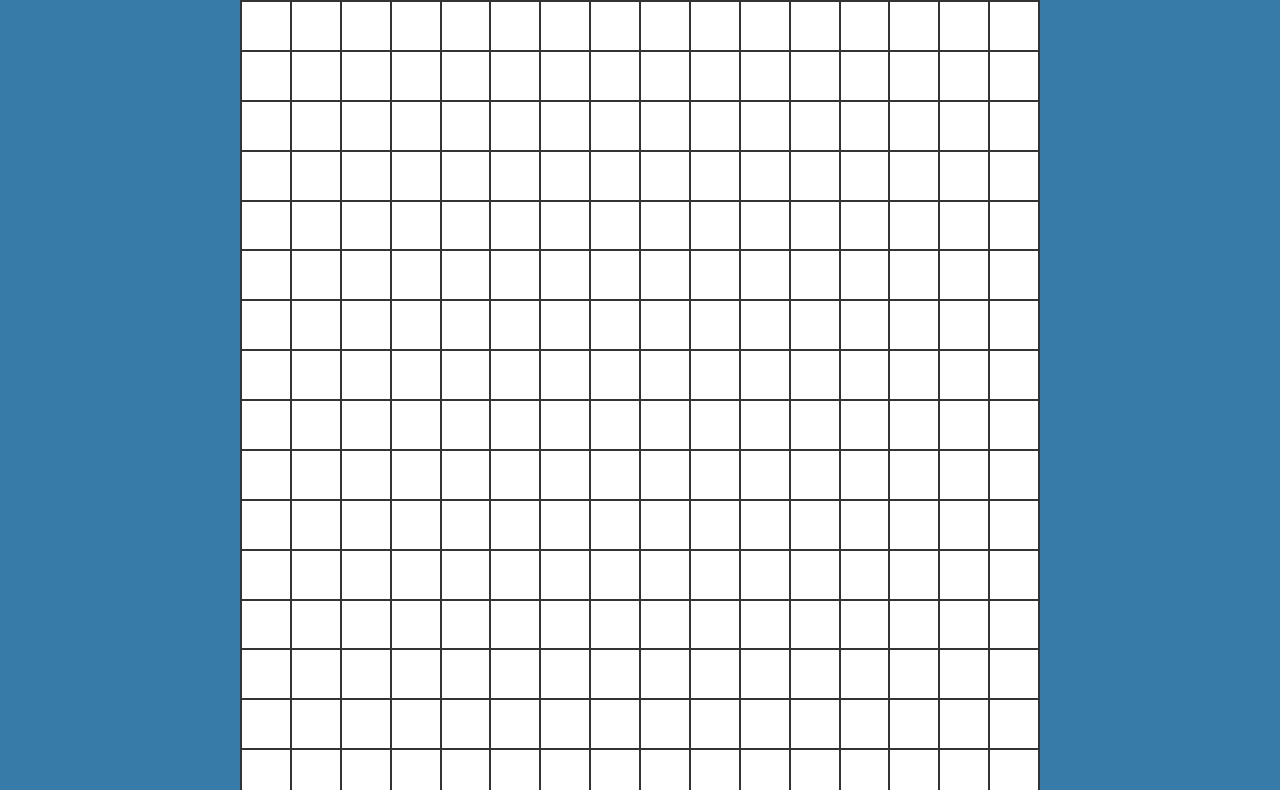
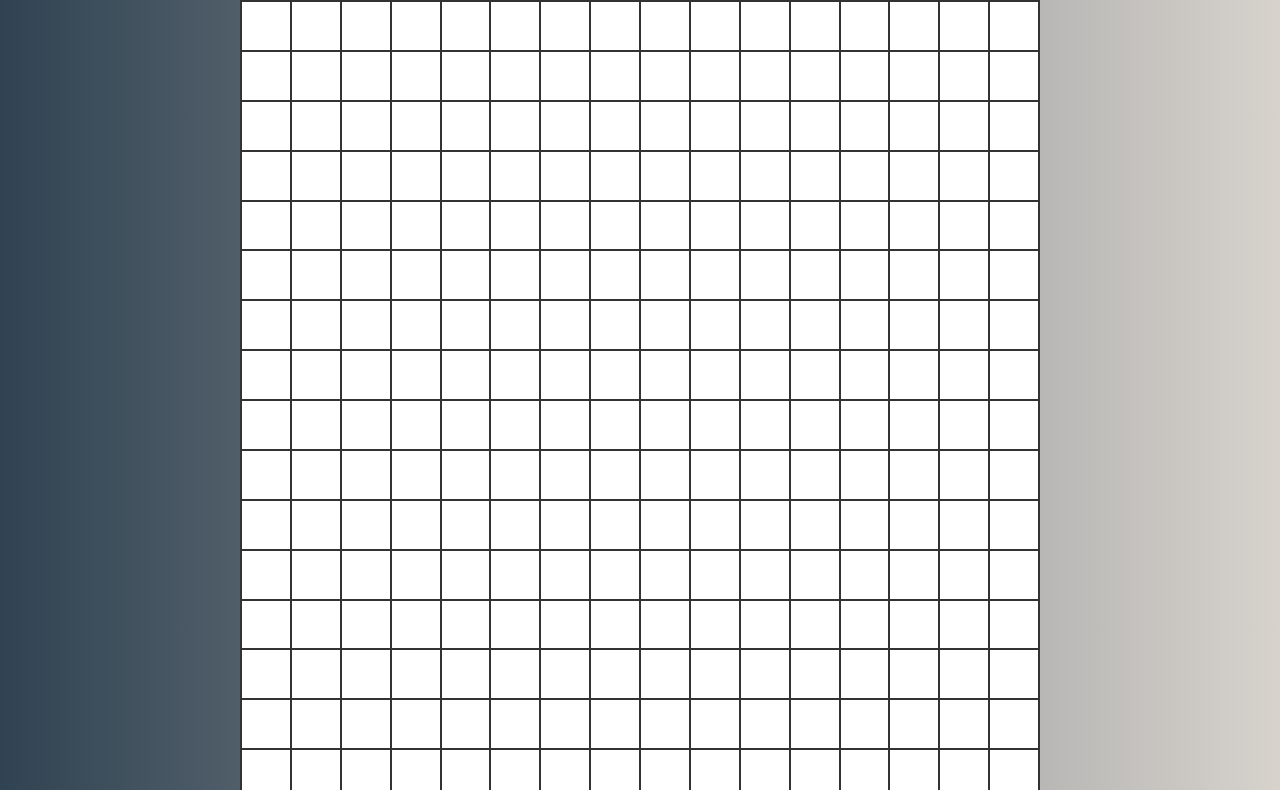
Before and after one commit to valdasko/Etch-A-Sketch, a plain HTML site: page index.html in a window 1280 px wide. Shown: the part 136-926 px from the top of the page. Drawn offline with Linux system fonts and the light colour scheme.

Commit message:
bg changed

```diff
--- a/style.css
+++ b/style.css
@@ -2,13 +2,12 @@
   box-sizing: border-box;
 }
 body {
-  background: #377ba8;
+  background: linear-gradient(to right, #304352, #d7d2cc);
 }
 #wrapper {
   display: grid;
   grid-template-rows: auto;
   place-items: center;
-
 }
 h1 {
   font-size: 4rem;
```
